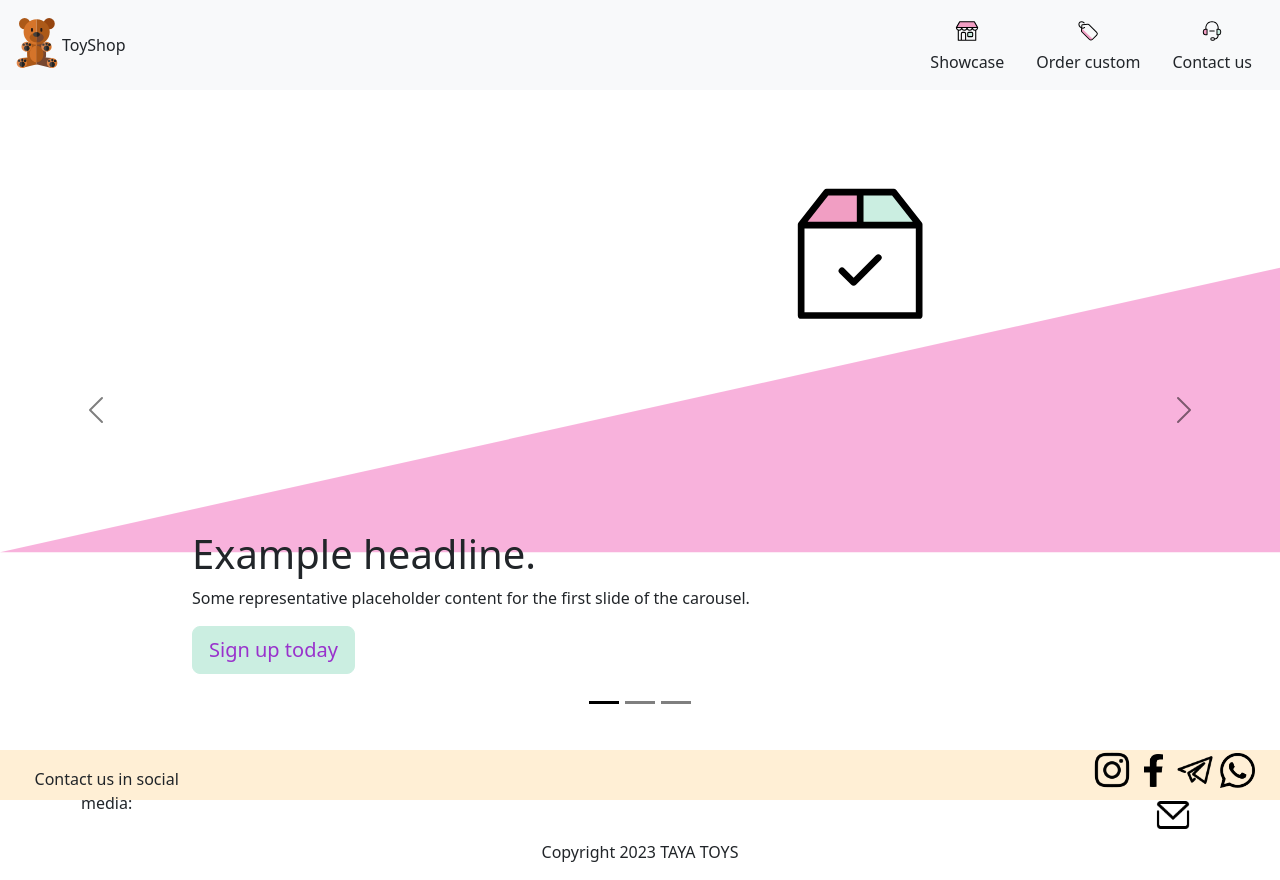
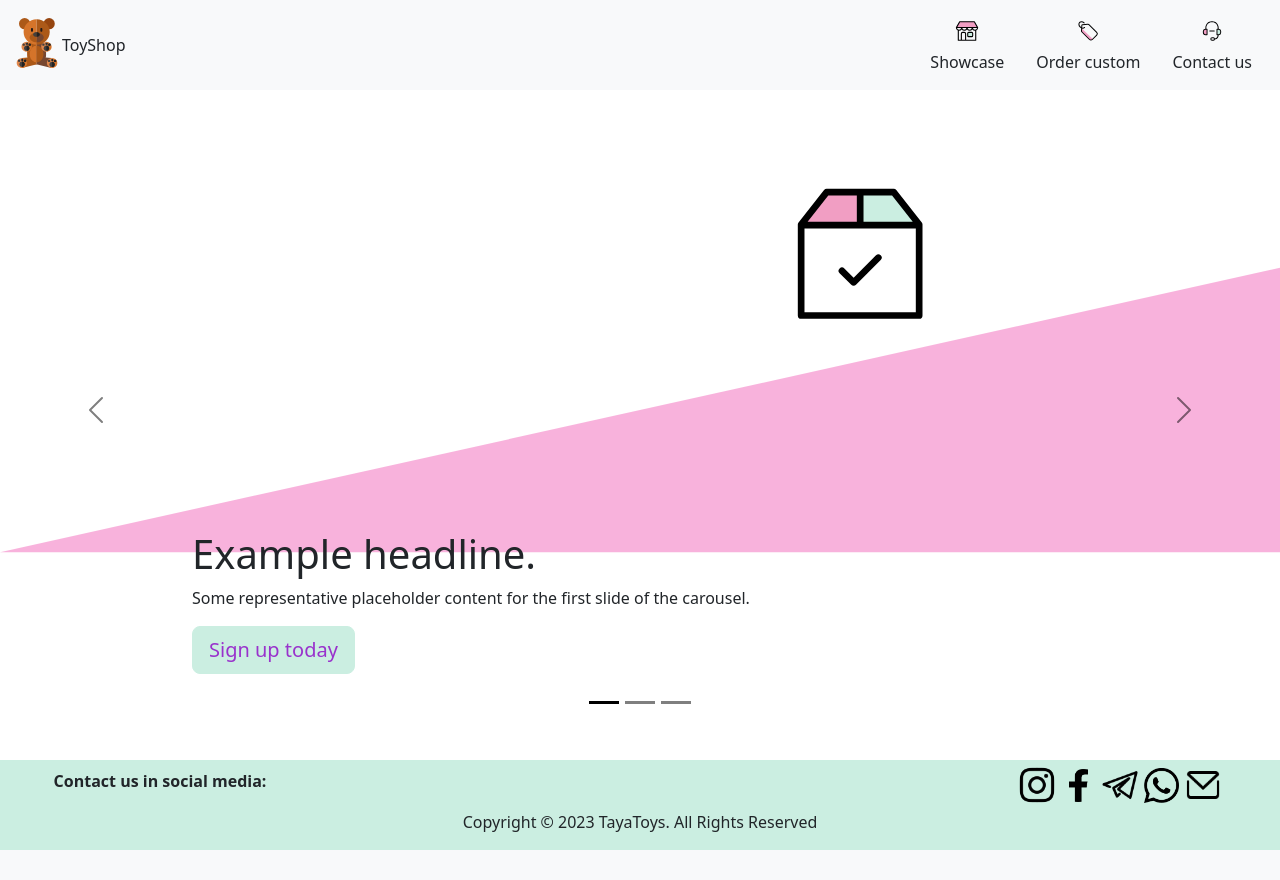
Before and after one commit to YuryLobkov/toyshop, a Django app: page / in a window 1280 px wide. After the commit the page ends 850 px from the top, so only its background shows below. Run offline with Django 4.2, Linux system fonts and the light colour scheme.

Commit message:
footer styling

```diff
--- a/toyshop/showcase/templates/showcase/base.html
+++ b/toyshop/showcase/templates/showcase/base.html
@@ -68,21 +68,21 @@
 </body>
 <footer>
     <div class="row text-center mx-0">
-        <div class="col-lg-2 mt-2 align-self-center">
-            <p>Contact us in social media:</p>
+        <div class="col-xl-3 mt-2 align-self-center">
+            <p class="fw-bolder">Contact us in social media:</p>
         </div>
-        <div class="col-lg-8"></div>
-        <div class="col-lg-2">
+        <div class="col-xl-6"></div>
+        <div class="col-xl-3">
             <a href="https://instagram.com/_taya.toys_?igshid=ZDdkNTZiNTM"><img src="{% static 'ist.png' %}" width="40" height="40" alt="INS"></a>
             <a href="https://www.facebook.com/profile.php?id=100090591361692&mibextid=ZbWKwL"><img src="{% static 'fb.png' %}" width="35" height="33" alt="FB"></a>
             <a href=""><img src="{% static 'tg.png' %}" width="40" height="40" alt="TG"></a>
             <a href=""><img src="{% static 'wa.png' %}" width="35" height="35" alt="wA"></a>
             <a href="mailto:taya.toys22@gmail.com"><img src="{% static 'ml.png' %}" width="40" height="50" alt="mail"></a>
         </div>
-    </div>
-    <div class="row text-center mx-0">
-        <div class="col-lg-12">
-            <p>Copyright 2023 TAYA TOYS</p>
+        <div class="row text-center mx-0">
+            <div class="col-lg-12">
+                <p> Copyright &copy; <script>document.write(new Date().getFullYear())</script> TayaToys. All Rights Reserved</p>
+            </div>
         </div>
     </div>
 </footer>
--- a/toyshop/static/assets/styles.css
+++ b/toyshop/static/assets/styles.css
@@ -1,5 +1,5 @@
 body {
-    min-height: 100vh;
+    min-height: 90vh;
     margin: 0;
     position: relative;
 }
@@ -9,24 +9,20 @@ header {
 }
 
 footer {
-    background: PapayaWhip;
-}
-
-body {
-    position: relative;
+    background: #cbeee1;
 }
 
 body::after {
     content: '';
     display: block;
-    height: 50px;
+    min-height: 120px;
 }
 
 footer {
     position: absolute;
     bottom: 0;
     width: 100%;
-    height: 50px;
+    min-height: 50px;
 }
 
 .grid-wrapper {
```
